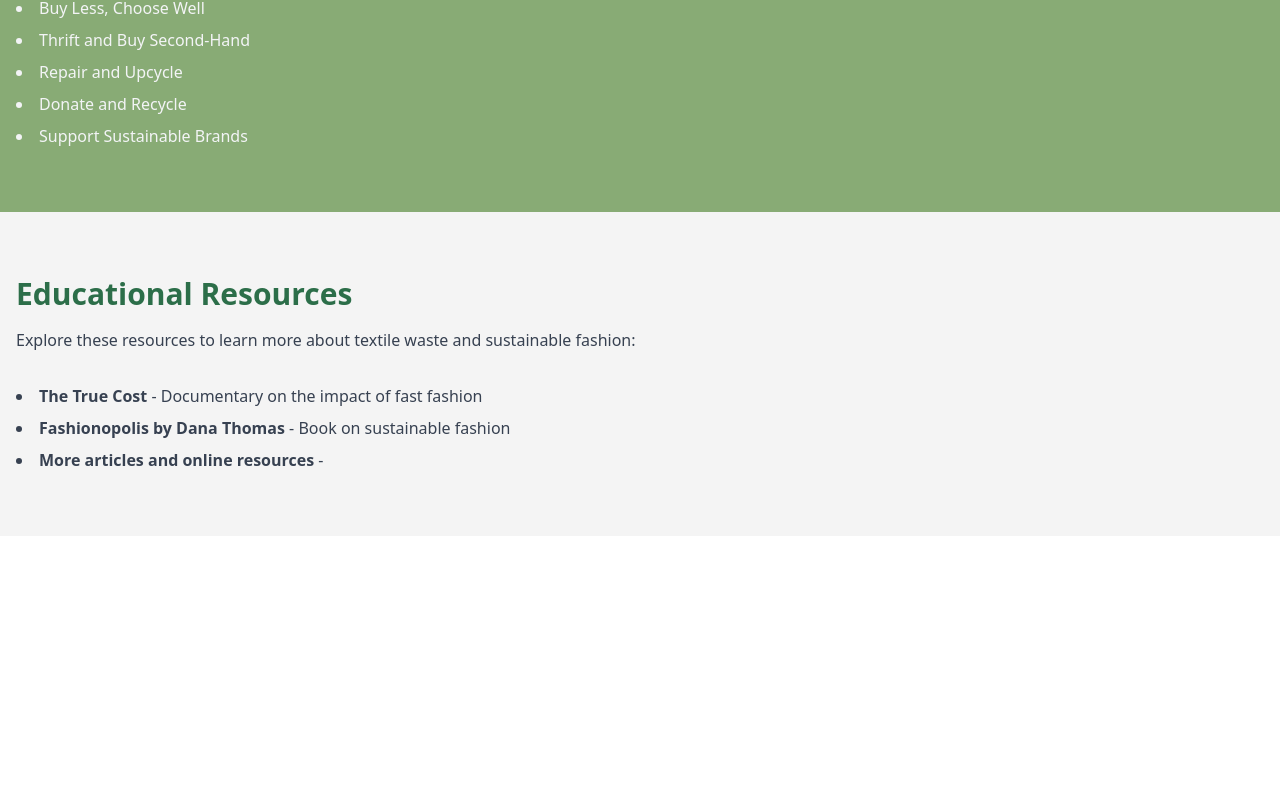
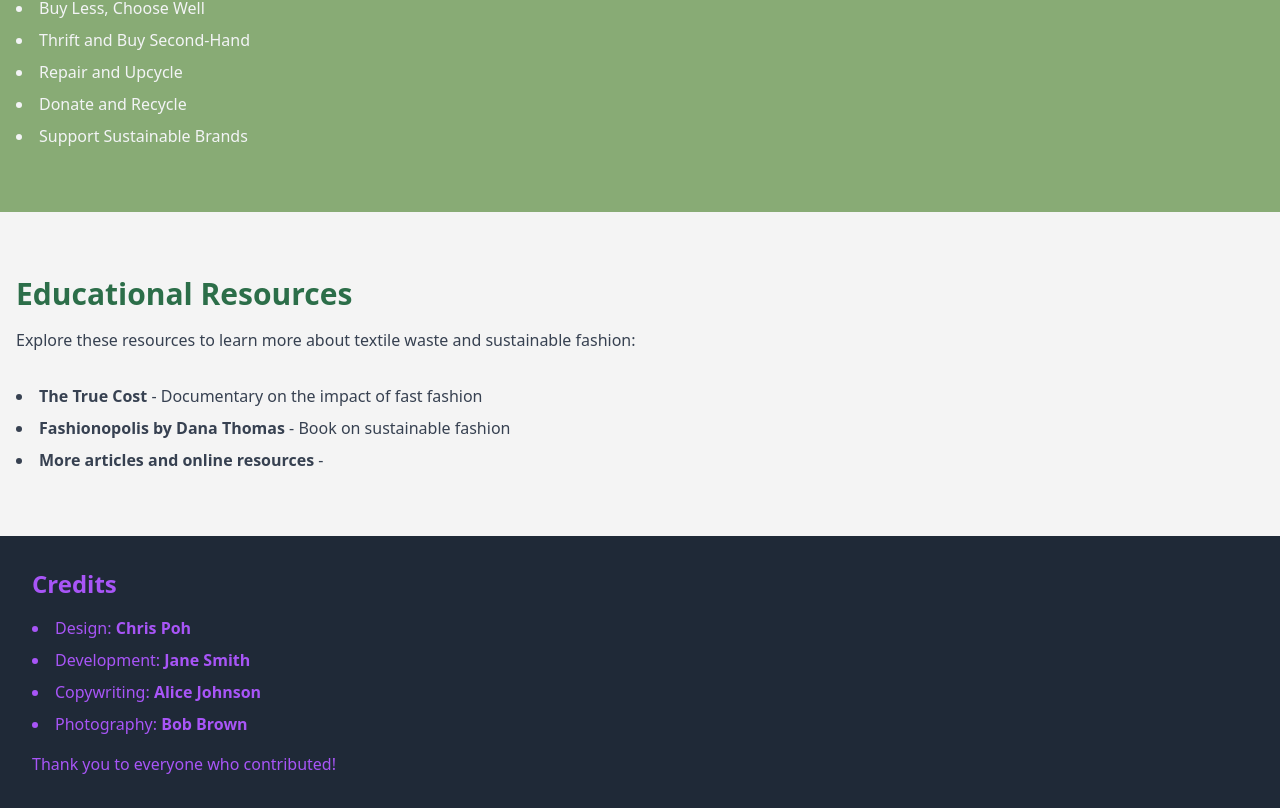
Before and after one commit to dabby12/textile-waste, a React (Vite) app: page / in a window 1280 px wide. Shown: the part 1748-2556 px from the top of the page. Before the commit the page ends 2284 px from the top, so only its background shows below. Built offline with nearby package versions, Linux system fonts and the light colour scheme.

Commit message:
added Credits section

```diff
--- a/src/App.jsx
+++ b/src/App.jsx
@@ -6,6 +6,8 @@ import EnvironmentalImpacts from './components/EnvironmentalImpacts';
 import WhyReduce from './components/WhyReduce';
 import HowToReduce from './components/HowToReduce';
 import EducationalResources from './components/EducationalResources';
+import Credits from './components/Credits';
+
 
 function App() {
   return (
@@ -16,6 +18,7 @@ function App() {
       <WhyReduce />
       <HowToReduce />
       <EducationalResources />
+      <Credits />
     </div>
   );
 }
--- /dev/null
+++ b/src/components/Credits.jsx
@@ -0,0 +1,19 @@
+// src/Credits.js
+import React from 'react';
+
+const Credits = () => {
+  return (
+    <div className="bg-gray-800 text-purple-500 p-8">
+      <h2 className="text-2xl font-bold mb-4 hover:text-yellow-400">Credits</h2>
+      <ul className="list-disc list-inside space-y-2">
+        <li className="hover:text-green-300">Design: <span className="font-semibold hover:text-green-500">Chris Poh</span></li>
+        <li className="hover:text-indigo-400">Development: <span className="font-semibold hover:text-blue-500">Jane Smith</span></li>
+        <li className="transition duration-300 hover:text-orange-500">Copywriting: <span className="font-semibold">Alice Johnson</span></li>
+        <li>Photography: <span className="font-semibold">Bob Brown</span></li>
+      </ul>
+      <p className="mt-4 ">Thank you to everyone who contributed!</p>
+    </div>
+  );
+};
+
+export default Credits;
```
